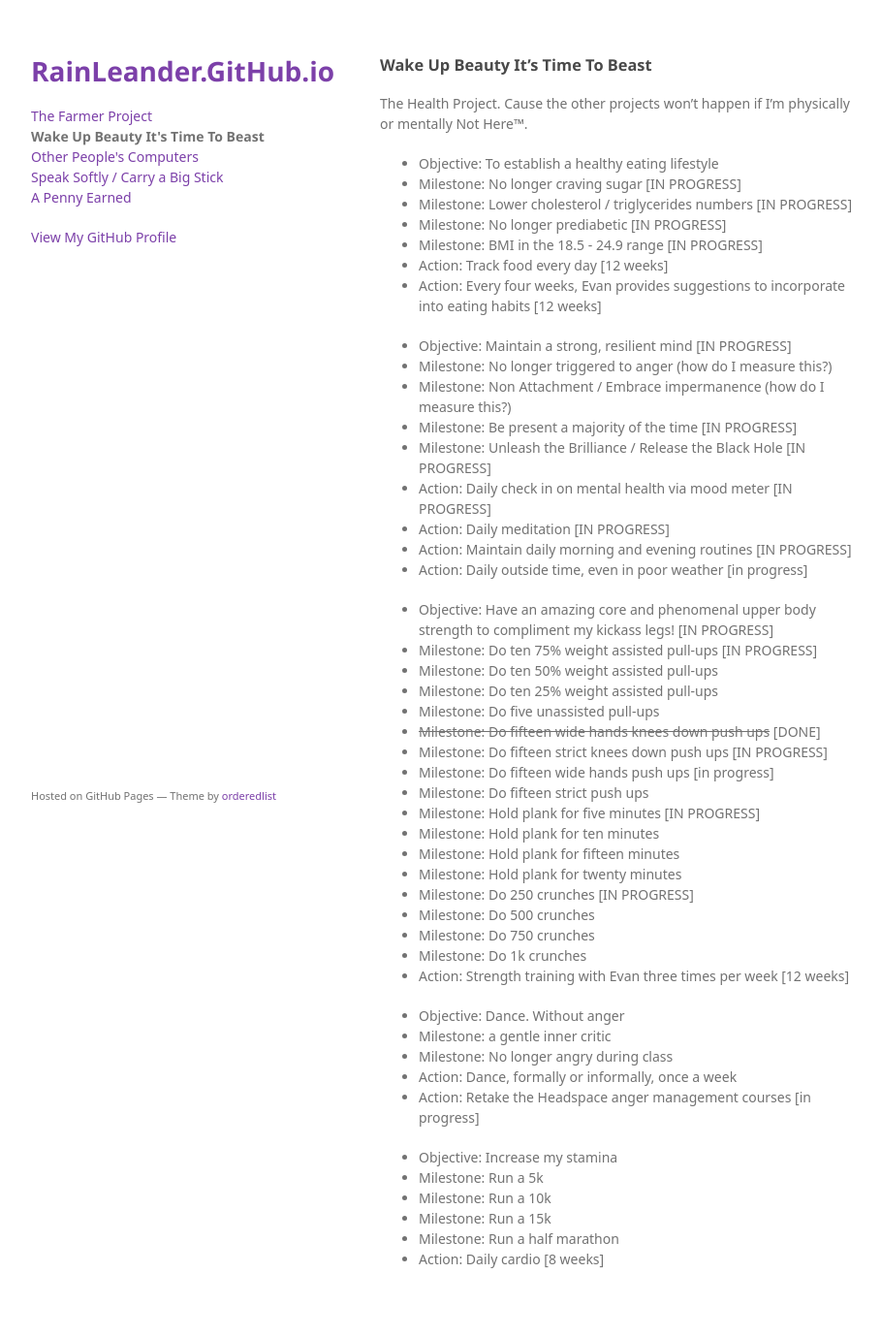
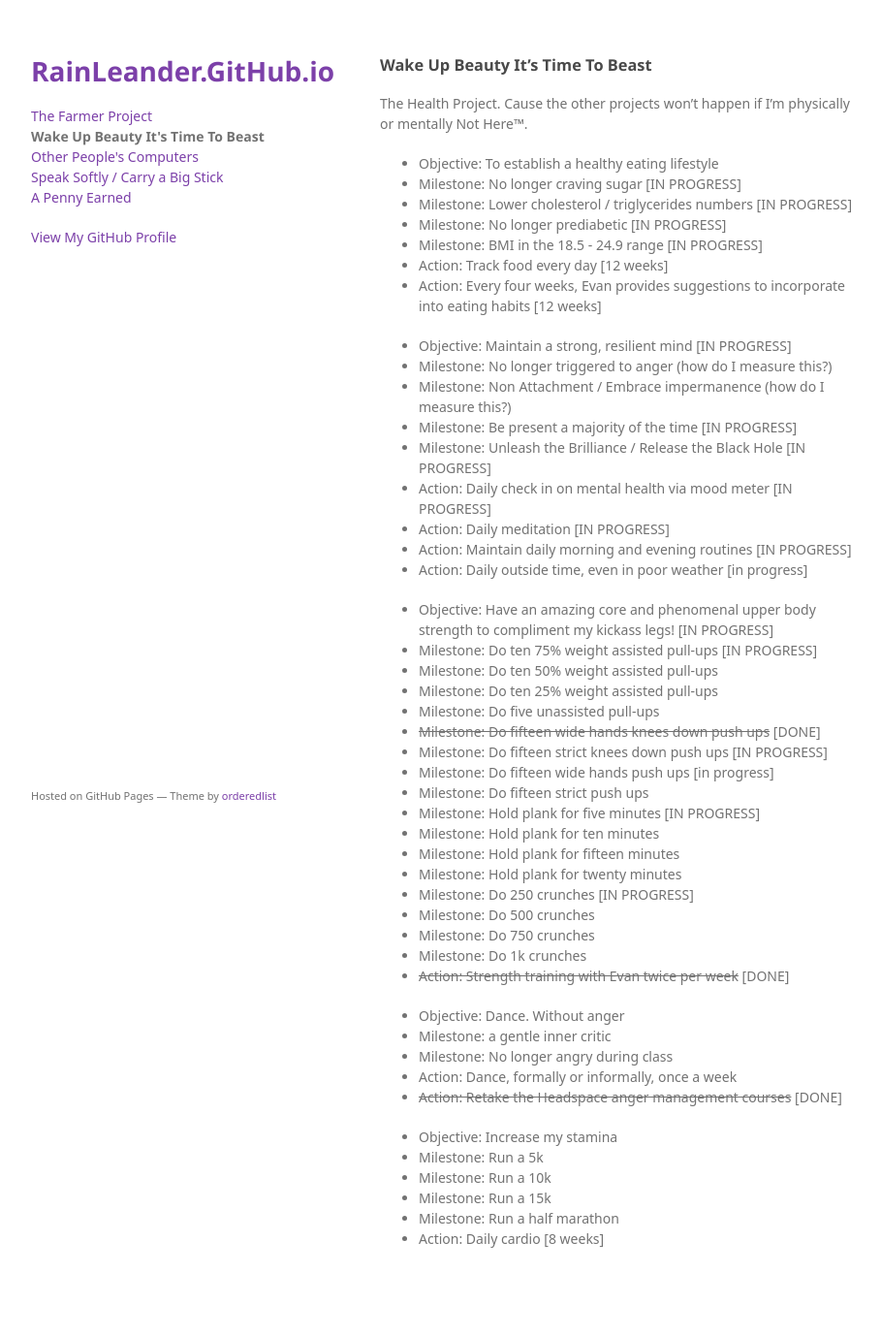
Before and after one commit to rainleander/rainleander.github.io, a Jekyll site: the page wake-up-beauty.html, which Jekyll copies as it is, in a window 1280 px wide. Shown: the whole page at 97% size, without its empty margins (178-1087 px from the left). Built offline with Jekyll 4.4.1, drawn with Linux system fonts in a browser that asks for light colours; some web fonts are replaced; after the commit the page ends 1358 px from its top, so only the background shows below that.

Commit message:
Update wake-up-beauty.html

```diff
--- a/wake-up-beauty.html
+++ b/wake-up-beauty.html
@@ -65,13 +65,13 @@
           <li>Milestone: Do 500 crunches</li>
           <li>Milestone: Do 750 crunches</li>
           <li>Milestone: Do 1k crunches </li>
-          <li>Action: Strength training with Evan three times per week [12 weeks]</li></ul>
+          <li><strike>Action: Strength training with Evan twice per week</strike> [DONE]</li></ul>
 
         <ul><li>Objective: Dance. Without anger</li>
           <li>Milestone: a gentle inner critic</li>
           <li>Milestone: No longer angry during class</li>
           <li>Action: Dance, formally or informally, once a week</li>
-          <li>Action: Retake the Headspace anger management courses [in progress]</li></ul>
+          <li><strike>Action: Retake the Headspace anger management courses</strike> [DONE]</li></ul>
 
         <ul><li>Objective: Increase my stamina</li>
           <li>Milestone: Run a 5k</li>
```
